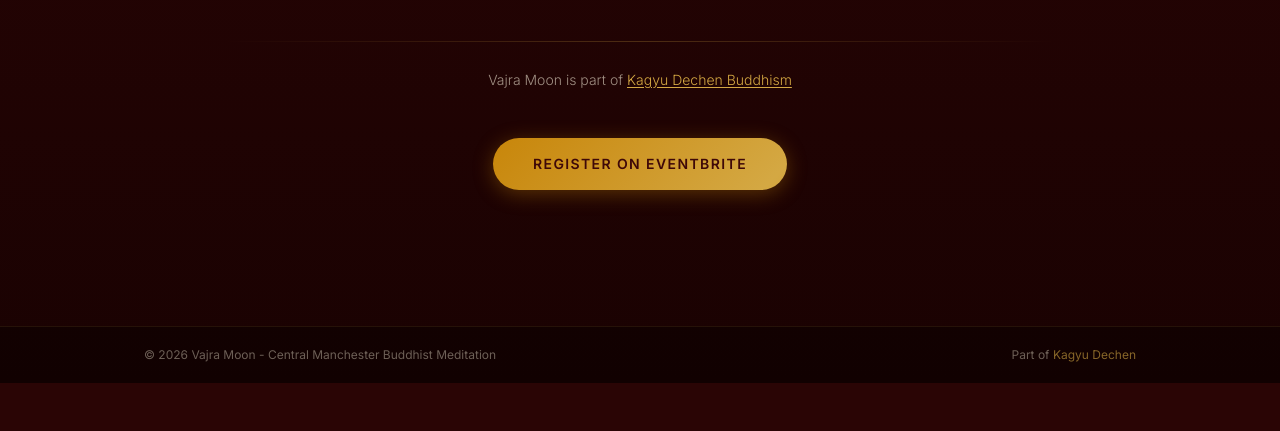
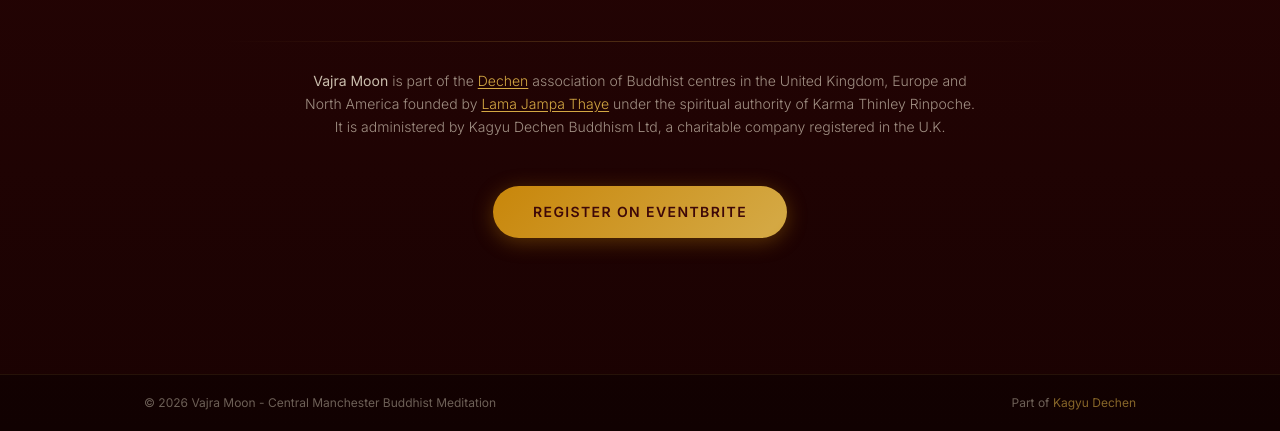
Before and after one commit to jcleary/vajra-moon, a plain HTML site: page index.html in a window 1280 px wide. Shown: the part 3714-4145 px from the top of the page. Before the commit the page ends 4097 px from the top, so only its background shows below. Drawn offline with nearby package versions, Linux system fonts and the light colour scheme.

Commit message:
add references

```diff
--- a/index.html
+++ b/index.html
@@ -530,16 +530,19 @@
 
       </div>
 
-      <!-- Kagyu Dechen credit -->
+      <!-- Dechen association credit -->
       <div class="mb-12 fade-in">
         <div style="height:1px; background:linear-gradient(90deg, transparent, rgba(212,168,67,0.25), transparent); margin-bottom:1.75rem;"></div>
-        <p class="text-sm font-light" style="color:rgba(245,237,216,0.6);">
-          Vajra Moon is part of
-          <a href="https://www.kagyubuddhism.org" target="_blank" rel="noopener"
+        <p class="text-sm font-light max-w-2xl mx-auto leading-relaxed" style="color:rgba(245,237,216,0.6);">
+          <strong style="color:rgba(245,237,216,0.8);">Vajra Moon</strong> is part of the
+          <a href="https://www.dechen.org" target="_blank" rel="noopener"
              class="transition-colors duration-200 underline underline-offset-2"
-             style="color:#D4A843;">
-            Kagyu Dechen Buddhism
-          </a>
+             style="color:#D4A843;">Dechen</a>
+          association of Buddhist centres in the United Kingdom, Europe and North America founded by
+          <a href="https://www.lamajampa.org" target="_blank" rel="noopener"
+             class="transition-colors duration-200 underline underline-offset-2"
+             style="color:#D4A843;">Lama Jampa Thaye</a>
+          under the spiritual authority of Karma Thinley Rinpoche. It is administered by Kagyu Dechen Buddhism Ltd, a charitable company registered in the U.K.
         </p>
       </div>
 
```
